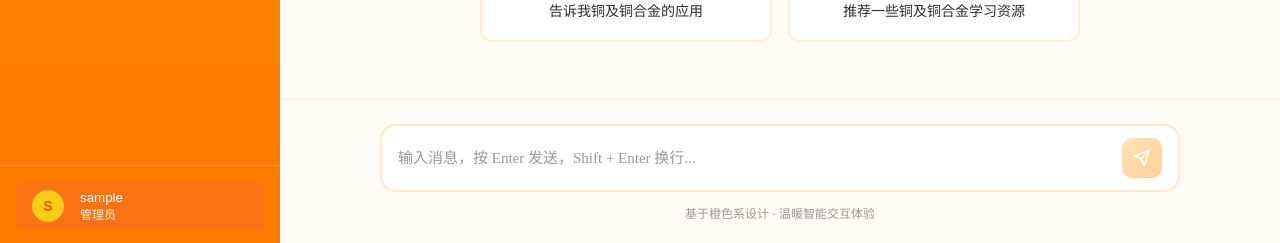
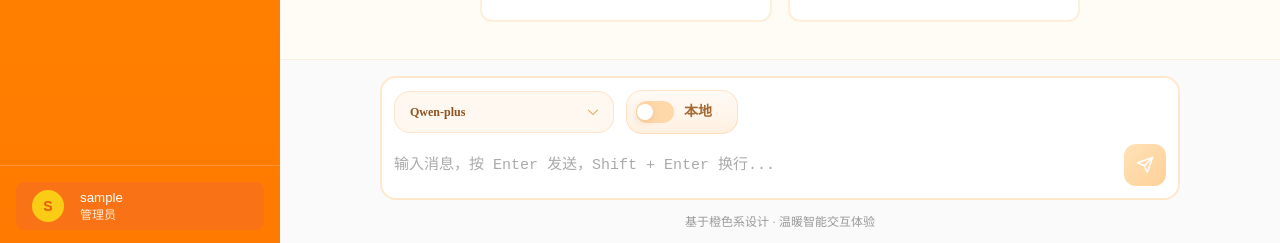
Before and after one commit to continuing2022/CuproAgent, a Vue app: page / in a window 1280 px wide. Shown: the part 554-797 px from the top of the page. Built offline with nearby package versions, Linux system fonts and the light colour scheme; no server answers; sample sign-in values are in the browser's storage.

Commit message:
feat: 把样式优化 添加“联网搜索”+“大模型API选择”

```diff
--- a/src/styles/element-overrides.css
+++ b/src/styles/element-overrides.css
@@ -203,3 +203,165 @@
 :root .el-select .el-input__inner * {
   color: var(--primary-yellow-dark) !important;
 }
+
+/* Home input Element overrides */
+.oragen-container .input-wrapper .input-toolbar {
+  display: grid;
+  grid-template-columns: 220px auto;
+  align-items: center;
+  justify-content: start;
+  gap: 12px;
+}
+
+.oragen-container .input-wrapper .model-select {
+  width: 220px;
+}
+
+.oragen-container .input-wrapper .input-toolbar .el-select {
+  width: 100%;
+}
+
+.oragen-container .input-wrapper .input-toolbar .el-select__wrapper {
+  min-height: 42px;
+  padding: 0 14px;
+  border-radius: 16px;
+  background: #fff8f1;
+  box-shadow: inset 0 0 0 1px rgba(255, 170, 92, 0.26);
+  transition: box-shadow 0.2s ease, background 0.2s ease;
+}
+
+.oragen-container .input-wrapper .input-toolbar .el-select__wrapper:hover {
+  background: #fff8f1;
+  box-shadow:
+    inset 0 0 0 1px rgba(255, 156, 58, 0.38),
+    0 6px 14px rgba(255, 140, 0, 0.08);
+}
+
+.oragen-container
+  .input-wrapper
+  .input-toolbar
+  .el-select.is-focus
+  .el-select__wrapper,
+.oragen-container
+  .input-wrapper
+  .input-toolbar
+  .el-select__wrapper.is-focused,
+.oragen-container
+  .input-wrapper
+  .input-toolbar
+  .is-focused
+  .el-select__wrapper {
+  background: #fff8f2;
+  box-shadow:
+    inset 0 0 0 1.5px rgba(255, 140, 0, 0.48),
+    0 0 0 3px rgba(255, 186, 102, 0.14);
+}
+
+.oragen-container .input-wrapper .input-toolbar .el-select__selection {
+  min-width: 0;
+}
+
+.oragen-container .input-wrapper .input-toolbar .el-select__selected-item,
+.oragen-container .input-wrapper .input-toolbar .el-select__input,
+.oragen-container .input-wrapper .input-toolbar .el-select__placeholder {
+  color: #8e531f !important;
+  font-weight: 600;
+  padding-left: 2px;
+}
+
+.oragen-container .input-wrapper .input-toolbar .el-select__caret {
+  color: #de8a34;
+  margin-left: 8px;
+}
+
+.oragen-container .input-wrapper .input-toolbar .el-switch {
+  min-width: 112px;
+  height: 44px;
+  padding: 0 12px 0 10px;
+  display: inline-flex;
+  align-items: center;
+  gap: 10px;
+  border-radius: 16px;
+  background: linear-gradient(180deg, #fffaf6 0%, #fff1e1 100%);
+  box-shadow: inset 0 0 0 1px rgba(255, 170, 92, 0.28);
+  white-space: nowrap;
+}
+
+.oragen-container .input-wrapper .input-toolbar .el-switch__label {
+  display: none;
+}
+
+.oragen-container .input-wrapper .input-toolbar .el-switch::after {
+  content: "本地";
+  font-size: 14px;
+  font-weight: 600;
+  line-height: 1;
+  color: #a56a34;
+}
+
+.oragen-container .input-wrapper .input-toolbar .el-switch.is-checked::after {
+  content: "联网";
+  color: #c76a00;
+}
+
+.oragen-container .input-wrapper .input-toolbar .el-switch__core {
+  min-width: 38px;
+  width: 38px;
+  height: 22px;
+  border: none;
+  border-radius: 999px;
+  background: #ffd8aa;
+  box-shadow: none;
+}
+
+.oragen-container .input-wrapper .input-toolbar .el-switch__core .el-switch__action {
+  width: 16px;
+  height: 16px;
+  top: 3px;
+  box-shadow: 0 2px 8px rgba(149, 88, 22, 0.18);
+}
+
+.oragen-container .input-wrapper .input-toolbar .el-switch.is-checked .el-switch__core,
+.oragen-container .input-wrapper .input-toolbar .is-checked .el-switch__core {
+  background: linear-gradient(135deg, #ffb14a 0%, #ff8c00 100%);
+  box-shadow: none;
+}
+
+.model-select-popper {
+  border-radius: 14px;
+  border: 1px solid rgba(255, 166, 77, 0.18);
+  box-shadow: 0 12px 28px rgba(255, 140, 0, 0.12);
+  overflow: hidden;
+}
+
+.model-select-popper .el-select-dropdown__item {
+  padding: 0 16px;
+  color: #6f5a46;
+  font-weight: 500;
+}
+
+.model-select-popper .el-select-dropdown__item.is-hovering,
+.model-select-popper .el-select-dropdown__item:hover {
+  background: #fff7ed;
+  color: #9a5413;
+}
+
+.model-select-popper .el-select-dropdown__item.is-selected {
+  background: #fff1df;
+  color: #f08a00;
+  font-weight: 600;
+}
+
+@media (max-width: 640px) {
+  .oragen-container .input-wrapper .input-toolbar {
+    grid-template-columns: 1fr;
+  }
+
+  .oragen-container .input-wrapper .model-select {
+    width: 100%;
+  }
+
+  .oragen-container .input-wrapper .input-toolbar .el-switch {
+    justify-self: start;
+  }
+}
--- a/src/views/Home.vue
+++ b/src/views/Home.vue
@@ -14,7 +14,7 @@
       />
     </transition>
 
-    <!-- 主聊天区域 -->
+    <!-- 主聊天区?-->
     <main class="chat-main">
       <header class="chat-header">
         <button v-if="!sidebarOpen" class="menu-btn" @click="toggle()">
@@ -70,6 +70,28 @@
 
       <div class="input-container">
         <div class="input-wrapper">
+          <div class="input-toolbar">
+            <el-select
+              v-model="modelName"
+              placeholder="选择模型"
+              size="small"
+              class="model-select"
+              popper-class="model-select-popper"
+            >
+              <el-option label="Qwen-plus" value="qwen-plus" />
+              <el-option label="Qwen-math-turbo" value="qwen-math-turbo" />
+              <el-option label="Qwen-max" value="qwen-max" />
+              <el-option label="Kimi-K2.5" value="kimi-k2.5" />
+            </el-select>
+
+            <el-switch
+              v-model="useNetwork"
+              active-text="联网"
+              inactive-text="本地"
+              size="small"
+            />
+          </div>
+          <div class="input-main">
             <textarea
               ref="textareaRef"
               v-model="input"
@@ -79,12 +101,22 @@
               :disabled="isStreaming"
             ></textarea>
             <button
+              v-if="isStreaming"
+              class="stop-btn"
+              @click="handleAbort"
+              title="中断"
+            >
+              <IconStop />
+            </button>
+            <button
+              v-else
               class="send-btn"
               @click="handleSend"
               :disabled="!input.trim() || isStreaming"
             >
               <IconSend />
             </button>
+          </div>
         </div>
         <div class="input-hint">{{ t("input_hint") }}</div>
       </div>
@@ -102,7 +134,7 @@ import {
   getMessages,
   deleteConversation as apiDeleteConversation,
 } from "@/api";
-import { IconMenu, IconSend } from "../components/icons";
+import { IconMenu, IconSend, IconStop } from "../components/icons";
 import MarkdownIt from "markdown-it";
 import DOMPurify from "dompurify";
 import { t, locale } from "@/i18n";
@@ -121,16 +153,20 @@ const renderContent = (text) => {
     return DOMPurify.sanitize(String(text || ""));
   }
 };
-// 响应式数据
+// 响应式数?
 const input = ref("");
 const isStreaming = ref(false);
+const useNetwork = ref(false);
+const modelName = ref("qwen-plus");
 const sidebarOpen = ref(true);
 const collapsed = ref(false);
 const currentConvId = ref(null);
 const textareaRef = ref(null);
 const messagesEndRef = ref(null);
-// 当前正在流式输出的消息临时 id（用于只在该消息显示光标）
+// 当前正在流式输出的消息临?id（用于只在该消息显示光标?
 const streamingMsgId = ref(null);
+// 当前活动的流对象（用于中断）
+const currentStream = ref(null);
 
 function toggle() {
   collapsed.value = !collapsed.value;
@@ -144,7 +180,7 @@ function toggle() {
   }
 }
 
-// setter helpers 供 Sidebar 组件通过 props 调用以保持父级状态
+// setter helpers ?Sidebar 组件通过 props 调用以保持父级状?
 const setSidebarOpen = (v) => (sidebarOpen.value = v);
 // 设置当前对话 ID 并加载对应消息
 const setCurrentConvId = async (v) => {
@@ -165,7 +201,7 @@ const setCurrentConvId = async (v) => {
 // 对话列表
 const conversations = reactive([]);
 
-// 计算当前选中的对话
+// 计算当前选中的对?
 const currentConv = ref([]);
 
 // 监听消息变化，自动滚动到底部
@@ -188,7 +224,7 @@ watch(input, () => {
   }
 });
 
-// 发送消息处理函数
+// 发送消息处理函?
 const handleSend = async () => {
   if (!input.value.trim() || isStreaming.value) return;
   const content = input.value.trim();
@@ -200,19 +236,22 @@ const handleSend = async () => {
     currentConv.value.push({ role: "user", content, _tempId: makeTempId() });
     const conv = conversations.find((c) => c.id === currentConvId.value);
     let payload = { content };
+    // include user-selected model and optional network search config
+    payload.model = modelName.value || "qwen-plus";
+    if (useNetwork.value) payload.networkConfig = { search: true };
     if (!conv || !conv._local) {
       payload.conversation_id = currentConvId.value;
     } else {
       payload.title = content.slice(0, 15) || conv.title;
     }
 
-    // 先添加一个空的 assistant 占位，用于流式追加
+    // 先添加一个空?assistant 占位，用于流式追?
     const assistantMsg = {
       role: "assistant",
       content: "",
       _tempId: makeTempId(),
     };
-    // 标记当前正在流式的消息 id（模板中只在该消息显示光标）
+    // 标记当前正在流式的消?id（模板中只在该消息显示光标）
     streamingMsgId.value = assistantMsg._tempId;
     currentConv.value.push(assistantMsg);
 
@@ -231,7 +270,7 @@ const handleSend = async () => {
             return msg;
           });
         } else if (data && data.started) {
-          // 后端通知已开始并返回 conversation_id（用于本地 _local 会话）
+          // 后端通知已开始并返回 conversation_id（用于本?_local 会话?
           const newConvId = data.conversation_id;
           if (conv && conv._local && newConvId) {
             conv.id = newConvId;
@@ -260,16 +299,21 @@ const handleSend = async () => {
         // 清除流式标记
         streamingMsgId.value = null;
         isStreaming.value = false;
+        currentStream.value = null;
       },
       onError(err) {
         console.error("sendMessageStream error:", err);
         // 清除流式标记
         streamingMsgId.value = null;
         isStreaming.value = false;
+        currentStream.value = null;
       },
     });
 
-    // 如果需要在将来支持中断：stream.abort()
+    // 保存当前流对象以便可以中?
+    currentStream.value = stream;
+
+    // 如果需要在将来支持中断，可以调用：currentStream.value.abort()
   } catch (e) {
     console.error("sendMessage error:", e);
     isStreaming.value = false;
@@ -284,7 +328,31 @@ const handleKeyDown = (e) => {
   }
 };
 
-// 对话列表初始化（兼容后端直接返回数组或 { items: [] }）
+// 中断当前流并做清?
+const handleAbort = () => {
+  const tempId = streamingMsgId.value;
+  if (currentStream.value && typeof currentStream.value.abort === "function") {
+    try {
+      currentStream.value.abort();
+    } catch (e) {
+      console.error("abort error:", e);
+    }
+  }
+  // 在流式消息上追加已中断提?
+  if (tempId) {
+    currentConv.value = currentConv.value.map((msg) => {
+      if (msg._tempId === tempId) {
+        return { ...msg, content: (msg.content || "") + "（已中断）" };
+      }
+      return msg;
+    });
+  }
+  streamingMsgId.value = null;
+  isStreaming.value = false;
+  currentStream.value = null;
+};
+
+// 对话列表初始化（兼容后端直接返回数组?{ items: [] }?
 const initConversations = async () => {
   try {
     const res = await getConversations();
@@ -318,7 +386,7 @@ onMounted(() => {
 
 // 创建新对话（在前端先创建本地临时会话，发送第一条消息时同步到后端）
 const createNewConversation = () => {
-  // 判断当前是否存在本地未同步会话
+  // 判断当前是否存在本地未同步会?
   const hasLocal = conversations.some((c) => c._local);
   if (hasLocal) {
     // 切换到该会话
@@ -348,7 +416,7 @@ const deleteConversation = async (conv) => {
     if (index !== undefined) {
       // 删除会话
       conversations.splice(index, 1);
-      // 如果删除的是当前会话，切换到第一个会话
+      // 如果删除的是当前会话，切换到第一个会?
       if (currentConvId.value === conv.id) {
         currentConvId.value = conversations[0].id;
         setCurrentConvId(currentConvId.value);
@@ -371,7 +439,7 @@ const deleteConversation = async (conv) => {
   }
 };
 
-// 格式化时间
+// 格式化时?
 const formatTime = (timestamp) => {
   const now = Date.now();
   const diff = now - timestamp;
@@ -393,7 +461,7 @@ const nextTick = (callback) => {
   Promise.resolve().then(callback);
 };
 
-// watch 去监听 conversations 的长度 如果等于0 便创建一个新的对话
+// watch 去监?conversations 的长?如果等于0 便创建一个新的对?
 watch(
   () => conversations.length,
   (newLength) => {
@@ -427,7 +495,7 @@ body {
   color: #2d2d2d;
   overflow: hidden;
 }
-/* 主聊天区域 */
+/* 主聊天区?*/
 .chat-main {
   flex: 1;
   display: flex;
@@ -634,60 +702,91 @@ body {
 }
 
 .input-container {
-  padding: 24px;
+  padding: 16px 20px;
   border-top: 1px solid rgba(255, 140, 0, 0.1);
+  background: #fafafa;
 }
 
+/* 整体卡片 */
 .input-wrapper {
   max-width: 800px;
   margin: 0 auto;
   display: flex;
-  gap: 12px;
-  align-items: center;
-  background: white;
+  flex-direction: column;
+  gap: 10px;
+
+  background: #fff;
   border: 2px solid rgba(255, 140, 0, 0.2);
   border-radius: 16px;
-  padding: 12px 16px;
-  transition: border-color 0.2s;
+  padding: 12px;
+
+  transition: all 0.2s;
 }
 
 .input-wrapper:focus-within {
   border-color: #ffb84d;
+  box-shadow: 0 4px 16px rgba(255, 140, 0, 0.1);
 }
 
-.input-wrapper textarea {
+/* ?工具?*/
+.input-toolbar {
+  display: flex;
+  justify-content: space-between;
+  align-items: center;
+  gap: 10px;
+}
+
+/* 模型选择宽度 */
+.model-select {
+  width: 140px;
+}
+
+/* ?输入?*/
+.input-main {
+  display: flex;
+  align-items: flex-end;
+  gap: 10px;
+}
+
+/* textarea */
+.input-main textarea {
   flex: 1;
   border: none;
   outline: none;
   resize: none;
   font-size: 15px;
-  font-family: inherit;
-  line-height: 1.5;
+  line-height: 1.6;
+  padding: 8px 0;
   color: #2d2d2d;
+  background: transparent;
 }
 
-.input-wrapper textarea::placeholder {
-  color: #999;
+/* placeholder */
+.input-main textarea::placeholder {
+  color: #aaa;
 }
 
+/* 发送按?*/
 .send-btn {
-  width: 40px;
-  height: 40px;
-  border-radius: 10px;
+  width: 42px;
+  height: 42px;
+  border-radius: 12px;
   border: none;
+
   background: linear-gradient(135deg, #ffb84d 0%, #ff8c00 100%);
   color: white;
+
   cursor: pointer;
   display: flex;
   align-items: center;
   justify-content: center;
+
   transition: all 0.2s;
-  flex-shrink: 0;
 }
 
 .send-btn:hover:not(:disabled) {
-  transform: scale(1.05);
-  box-shadow: 0 4px 12px rgba(255, 140, 0, 0.3);
+  transform: translateY(-1px) scale(1.05);
+  box-shadow: 0 6px 14px rgba(255, 140, 0, 0.3);
 }
 
 .send-btn:disabled {
@@ -702,17 +801,28 @@ body {
   margin-top: 12px;
 }
 
-.sidebar-enter-from,
-.sidebar-leave-to {
-  transform: translateX(-100%);
+.stop-btn {
+  width: 40px;
+  height: 40px;
+  border-radius: 10px;
+  border: none;
+  background: white;
+  color: #ff8c00;
+  cursor: pointer;
+  display: flex;
+  align-items: center;
+  justify-content: center;
+  transition: all 0.15s;
+  flex-shrink: 0;
+  border: 1px solid rgba(255, 140, 0, 0.15);
 }
 
-.sidebar-enter-active,
-.sidebar-leave-active {
-  transition: transform 0.3s ease;
+.stop-btn:hover {
+  transform: scale(1.03);
+  box-shadow: 0 4px 8px rgba(0, 0, 0, 0.04);
 }
 
-/* 主页面动画（永远只看 collapsed） */
+/* 主页面动画（永远只看 collapsed?*/
 .chat-main {
   transition: padding-left 0.3s ease;
 }
@@ -721,7 +831,7 @@ body {
   padding-left: 0;
 }
 
-/* 滚动条样式 */
+/* 滚动条样?*/
 ::-webkit-scrollbar {
   width: 6px;
   height: 6px;
@@ -739,4 +849,13 @@ body {
 ::-webkit-scrollbar-thumb:hover {
   background: rgba(255, 140, 0, 0.5);
 }
+@media (max-width: 640px) {
+  .input-toolbar {
+    grid-template-columns: 1fr;
+  }
+
+  .model-select {
+    width: 100%;
+  }
+}
 </style>
```
Also changed, not shown: src/components/icons.js (+22 -0 lines). Lines whose indentation alone changed are shown as unchanged.
